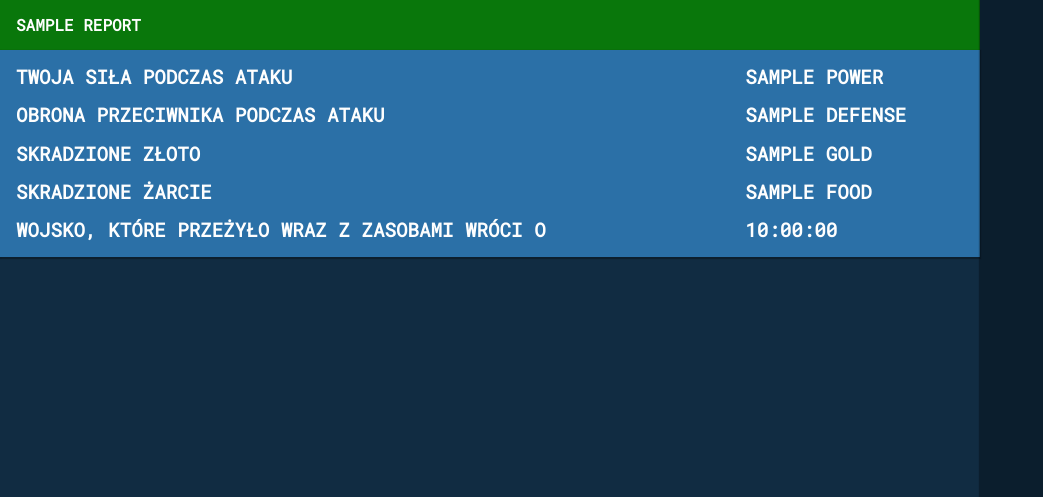
After one commit to dominx99/plemiona, a PHP site: template views/villages/report.twig in a window 1280 px wide. The commit adds this page. Shown: the top 497 px of the page, without its empty margins (0-1043 px from the left). Run offline with PHP 8.4, Linux system fonts and the light colour scheme; the template is opened without the code that fills it: most values are stand-ins (such as "Sample title", 1, 10 or a date in 2020); style sheets or scripts are compiled from the project's sources; some libraries are stand-ins or nearby versions; some web fonts are replaced.

Commit message:
reports of attacks

```diff
--- a/app/Models/Village.php
+++ b/app/Models/Village.php
@@ -43,6 +43,11 @@ class Village extends Model
     public function expeditions()
     {
         return $this->hasMany(Expedition::class);
+    }
+
+    public function reports()
+    {
+        return $this->hasMany(Report::class)->orderBy('created_at', 'desc');
     }
 
     /**
--- a/app/Observers/ExpeditionObserver.php
+++ b/app/Observers/ExpeditionObserver.php
@@ -26,6 +26,10 @@ class ExpeditionObserver
      */
     public function retrieved(Expedition $expedition): void
     {
+        if ($expedition->deleted_at) {
+            return;
+        }
+
         $this->armyExpeditor->endExpedition($expedition);
     }
 }
--- a/app/Repositories/ExpeditionRepository.php
+++ b/app/Repositories/ExpeditionRepository.php
@@ -31,12 +31,11 @@ class ExpeditionRepository extends AbstractRepository
     }
 
     /**
-     * @param Expedition $expedition
+     * @param \App\Models\Expedition $expedition
      * @return void
      */
     public function delete(Expedition $expedition): void
     {
-        $expedition->armies()->detach();
         $expedition->delete();
     }
 
--- a/app/dependencies.php
+++ b/app/dependencies.php
@@ -68,6 +68,10 @@ $container['expeditions'] = function ($container) {
     return new \App\Repositories\ExpeditionRepository($container);
 };
 
+$container['reports'] = function ($container) {
+    return new \App\Repositories\ReportRepository($container);
+};
+
 $container['buildingUpgrador'] = function ($container) {
     return new \App\Services\BuildingUpgrador($container);
 };
--- a/app/routes/web.php
+++ b/app/routes/web.php
@@ -7,6 +7,7 @@ use App\Controllers\Buildings\FortressController;
 use App\Controllers\Buildings\GoldMineController;
 use App\Controllers\Buildings\SmithyController;
 use App\Controllers\PrepareDatabaseController;
+use App\Controllers\ReportsController;
 use App\Controllers\VillagesController;
 use App\Middleware\AuthMiddleware;
 use App\Middleware\GuestMiddleware;
@@ -42,6 +43,9 @@ $app->group('', function () use ($app, $container) {
         $app->get('/zbrojownia/{id}', SmithyController::class . ':index')->setName('building.armory');
         $app->get('/stajnia/{id}', SmithyController::class . ':index')->setName('building.stable');
 
+        $app->get('/raporty/{id}', ReportsController::class . ':index')->setName('reports');
+        $app->get('/raport/{id}', ReportsController::class . ':show')->setName('report');
+
         $app->get('/[{id:[0-9]+}]', VillagesController::class . ':show')->setName('villages.show');
     })->add(new \App\Middleware\UserIsOwnerOfVillageMiddleware($container));
 })->add(new AuthMiddleware($container));
--- a/src/scss/components/button.scss
+++ b/src/scss/components/button.scss
@@ -24,7 +24,7 @@
 @each $name, $color in $colors {
     .btn-#{$name} {
         background-color: $color;
-        color: text-color($color);
+        color: text-color($color) !important;
         transition: all .2s;
 
         &:hover {
--- a/src/scss/components/card.scss
+++ b/src/scss/components/card.scss
@@ -1,5 +1,5 @@
 .card {
     .card-header, .card-body, .card-footer {
-        padding: 1rem 2rem;
+        padding: 1rem;
     }
 }
--- a/src/scss/main/utilities.scss
+++ b/src/scss/main/utilities.scss
@@ -1,5 +1,9 @@
 .text-center {
     text-align: center;
+}
+
+.text-right {
+    text-align: right;
 }
 
 .small {
@@ -37,6 +41,12 @@ a {
 
 @each $name, $color in $colors {
     .#{$name} {
-        color: $color;
+        color: $color !important;
     }
 };
+
+@each $name, $color in $colors {
+    .bg-#{$name} {
+        background-color: $color !important;
+    }
+};
--- a/src/scss/variables/colors.scss
+++ b/src/scss/variables/colors.scss
@@ -7,7 +7,7 @@ $dark: #000;
 
 $danger: #ca463d;
 $pink: #e91e63;
-$green: green;
+$green: #09770b;
 
 $colors: (
     ('gray', gray),
--- /dev/null
+++ b/views/villages/report.twig
@@ -0,0 +1,41 @@
+{% extends "layouts/game.twig" %}
+
+{% block title %} {{ report.title }} {% endblock %}
+
+{% block content %}
+
+    <div class="card">
+        <div class="card-header {{ report.win ? 'bg-success' : 'bg-danger' }}">
+            {{ report.title }}
+        </div>
+        <table class="table bg-secondary">
+            <tbody>
+                <tr>
+                    <td>Twoja siła podczas ataku</td>
+                    <td>{{ report.power }}</td>
+                </tr>
+                <tr>
+                    <td>Obrona przeciwnika podczas ataku</td>
+                    <td>{{ report.defense }}</td>
+                </tr>
+                <tr>
+                    <td>Skradzione złoto</td>
+                    <td>{{ report.expedition.gold }}</td>
+                </tr>
+                <tr>
+                    <td>Skradzione żarcie</td>
+                    <td>{{ report.expedition.food }}</td>
+                </tr>
+                <tr>
+                    <td>Wojsko, które przeżyło wraz z zasobami wróci o</td>
+                    <td>{{ report.expedition.reach_at | date('H:i:s') }}</td>
+                </tr>
+            </tbody>
+        </table>
+    </div>
+
+{% endblock content %}
+
+{% block js %}
+    <script src="{{ base_url() }}/dist/js/village.min.js"></script>
+{% endblock js %}
--- a/views/villages/village.twig
+++ b/views/villages/village.twig
@@ -14,6 +14,9 @@
             <li>
                 <a href="{{ path_for('map') }}">Mapa</a>
             </li>
+            <li>
+                <a href="{{ path_for('reports', {id: village.id}) }}">Raporty</a>
+            </li>
         </ul>
     </div>
 
```
Also changed, not shown: app/Controllers/ReportsController.php (added, +45 -0 lines), app/Models/Expedition.php (+9 -0 lines), app/Models/Report.php (added, +23 -0 lines), app/Models/User.php (+17 -0 lines), app/Repositories/ReportRepository.php (added, +27 -0 lines), app/Services/ExpeditionCalculator.php (+15 -1 lines), views/villages/reports.twig (added, +33 -0 lines), src/scss/components/table.scss (line endings or trailing spaces).
